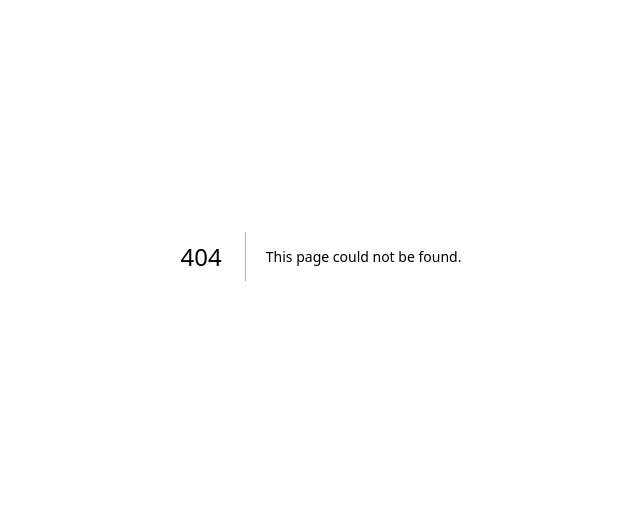
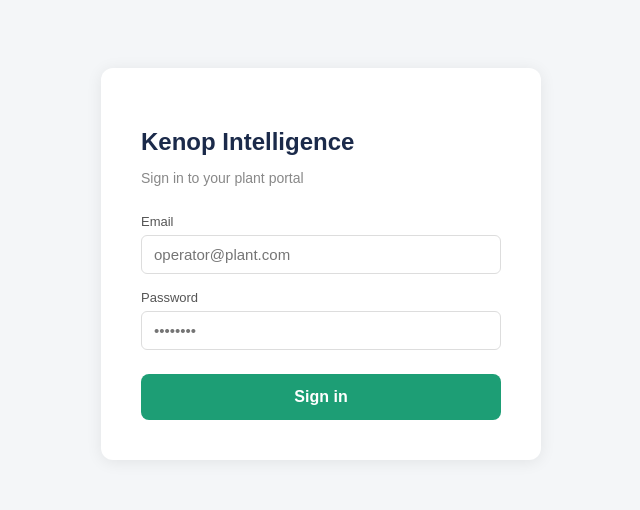
Before and after one commit to dimlightened/kenop-website-repo-1, a Next.js app: page /login in a window 1280 px wide. Before the commit this address had no page. Shown: the part 144-654 px from the top of the page, without its empty margins (319-959 px from the left). Built offline with nearby package versions, Linux system fonts and the light colour scheme; no server answers.

Commit message:
Add authentication login page and protect lab form

```diff
--- /dev/null
+++ b/app/login/page.js
@@ -0,0 +1,63 @@
+'use client'
+import { useState } from 'react'
+import { supabase } from '../../lib/supabase'
+import { useRouter } from 'next/navigation'
+
+export default function Login() {
+  const [email, setEmail] = useState('')
+  const [password, setPassword] = useState('')
+  const [loading, setLoading] = useState(false)
+  const [error, setError] = useState('')
+  const router = useRouter()
+
+  const login = async () => {
+    setLoading(true)
+    setError('')
+    const { error } = await supabase.auth.signInWithPassword({ email, password })
+    setLoading(false)
+    if (error) setError(error.message)
+    else router.push('/lab')
+  }
+
+  return (
+    <div style={{minHeight:'100vh',display:'flex',alignItems:'center',justifyContent:'center',background:'#F4F6F8',fontFamily:'sans-serif'}}>
+      <div style={{background:'white',padding:40,borderRadius:12,width:360,boxShadow:'0 2px 16px rgba(0,0,0,0.08)'}}>
+        <h2 style={{marginBottom:8,color:'#1B2A4A'}}>Kenop Intelligence</h2>
+        <p style={{marginBottom:28,color:'#888',fontSize:14}}>Sign in to your plant portal</p>
+
+        <div style={{marginBottom:16}}>
+          <label style={{display:'block',fontSize:13,color:'#555',marginBottom:6}}>Email</label>
+          <input
+            type="email"
+            value={email}
+            onChange={e=>setEmail(e.target.value)}
+            style={{width:'100%',padding:'10px 12px',fontSize:15,border:'1px solid #ddd',borderRadius:6,boxSizing:'border-box'}}
+            placeholder="operator@plant.com"
+          />
+        </div>
+
+        <div style={{marginBottom:24}}>
+          <label style={{display:'block',fontSize:13,color:'#555',marginBottom:6}}>Password</label>
+          <input
+            type="password"
+            value={password}
+            onChange={e=>setPassword(e.target.value)}
+            onKeyDown={e=>e.key==='Enter'&&login()}
+            style={{width:'100%',padding:'10px 12px',fontSize:15,border:'1px solid #ddd',borderRadius:6,boxSizing:'border-box'}}
+            placeholder="••••••••"
+          />
+        </div>
+
+        {error && <p style={{color:'#c0392b',fontSize:13,marginBottom:16}}>{error}</p>}
+
+        <button
+          onClick={login}
+          disabled={loading}
+          style={{width:'100%',padding:14,background:'#1D9E75',color:'white',border:'none',borderRadius:8,fontSize:16,cursor:'pointer',fontWeight:600}}
+        >
+          {loading ? 'Signing in...' : 'Sign in'}
+        </button>
+      </div>
+    </div>
+  )
+}
--- a/package.json
+++ b/package.json
@@ -8,10 +8,11 @@
     "vercel-build": "next build"
   },
   "dependencies": {
+    "@supabase/ssr": "^0.10.0",
+    "@supabase/supabase-js": "^2.0.0",
     "next": "^16.2.1",
     "react": "^19.0.0",
-    "react-dom": "^19.0.0",
-    "@supabase/supabase-js": "^2.0.0"
+    "react-dom": "^19.0.0"
   },
   "license": "ISC"
 }
```
Also changed, not shown: app/lab/page.js (+27 -2 lines), 1 other file (tests, documents, lock files or other folders).
